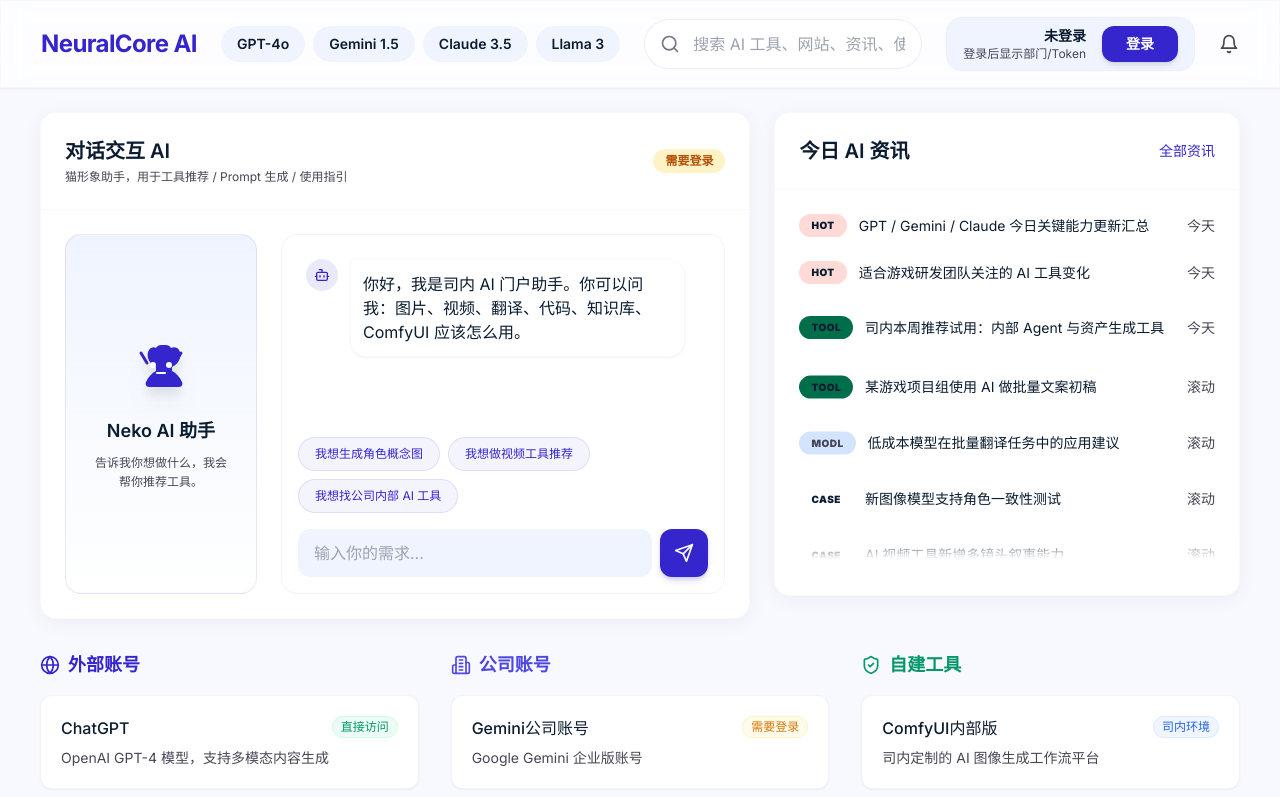
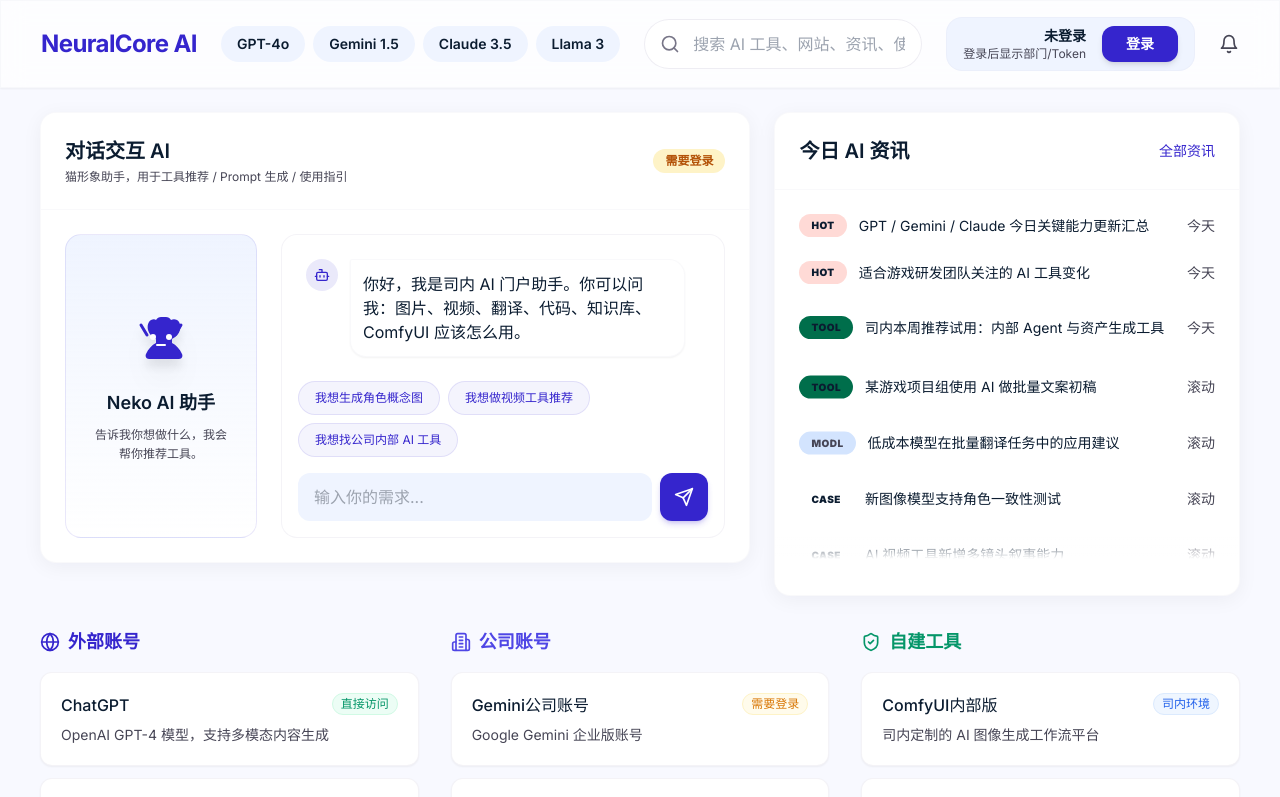
Before and after one commit to fmxs/fmxs, a Next.js app: page / in a window 1280 px wide. Shown: the top 797 px of the page. Built offline with nearby package versions, Linux system fonts and the light colour scheme.

Commit message:
feat：1.修复了滑动聊天消息，主页面自动跳到浏览器底部的问题

```diff
--- a/components/AIChatCard.tsx
+++ b/components/AIChatCard.tsx
@@ -57,14 +57,18 @@ export default function AIChatCard() {
   }
 
   useEffect(() => {
-    if (autoScroll) {
-      messagesEndRef.current?.scrollIntoView({ behavior: 'smooth' })
+    // 确保页面滚动条在顶部（刷新后）
+    window.scrollTo(0, 0)
+  }, [])
+
+  useEffect(() => {
+    if (autoScroll && messagesEndRef.current) {
+      messagesEndRef.current.scrollIntoView({ behavior: 'smooth', block: 'end' })
     }
   }, [messages, autoScroll])
 
   const handleScroll = (e: React.UIEvent<HTMLDivElement>) => {
     const { scrollTop, scrollHeight, clientHeight } = e.currentTarget
-    // 用户手动滚动到接近底部时恢复自动滚动
     if (scrollHeight - scrollTop - clientHeight < 50) {
       setAutoScroll(true)
     } else {
@@ -80,7 +84,7 @@ export default function AIChatCard() {
   return (
     <article className="bg-surface-container-lowest rounded-2xl border border-outline-variant/10 shadow-[0_4px_20px_rgba(15,23,42,0.05)] overflow-hidden flex flex-col max-h-[700px]">
       {/* Card Header */}
-      <div className="p-6 border-b border-outline-variant/10 flex justify-between items-center bg-white/50">
+      <div className="p-6 border-b border-outline-variant/10 flex justify-between items-center bg-white/50 shrink-0">
         <div>
           <h2 className="text-xl font-semibold text-on-surface">对话交互 AI</h2>
           <p className="text-xs text-on-surface-variant mt-1">猫形象助手，用于工具推荐 / Prompt 生成 / 使用指引</p>
@@ -91,9 +95,9 @@ export default function AIChatCard() {
       </div>
 
       {/* Content */}
-      <div className="p-6 flex flex-col lg:flex-row gap-6 flex-1">
+      <div className="p-6 flex flex-col lg:flex-row gap-6 flex-1 min-h-0">
         {/* Cat Assistant Panel */}
-        <div className="lg:w-48 bg-gradient-to-b from-surface-container-low to-primary-fixed/30 rounded-2xl p-6 flex flex-col items-center justify-center text-center border border-primary/10">
+        <div className="lg:w-48 bg-gradient-to-b from-surface-container-low to-primary-fixed/30 rounded-2xl p-6 flex flex-col items-center justify-center text-center border border-primary/10 shrink-0">
           <div className="w-16 h-16 mb-4 relative">
             <Image
               src="/cat-assistant.svg"
@@ -110,9 +114,14 @@ export default function AIChatCard() {
         </div>
 
         {/* Chat Window */}
-        <div className="flex-1 flex flex-col glass-effect rounded-2xl border border-outline-variant/20 p-4 min-h-[360px]">
-          {/* Messages */}
-          <div className="flex-1 space-y-4 overflow-y-auto mb-4 p-2 max-h-[500px]" onScroll={handleScroll}>
+        <div className="flex-1 flex flex-col glass-effect rounded-2xl border border-outline-variant/20 p-4 min-h-0">
+          {/* Messages - isolated scroll container */}
+          <div className="flex-1 min-h-0 overflow-hidden flex flex-col">
+            <div
+              className="flex-1 overflow-y-auto mb-4 p-2 max-h-[440px] overscroll-contain"
+              style={{ overscrollBehavior: 'contain' }}
+              onScroll={handleScroll}
+            >
               {messages.length === 0 && (
                 <div className="flex gap-3">
                   <div className="w-8 h-8 rounded-full bg-primary/10 flex items-center justify-center shrink-0">
@@ -131,9 +140,7 @@ export default function AIChatCard() {
                     </div>
                   )}
                   <div className={`${msg.role === 'user' ? 'bg-primary/10 ml-auto' : 'bg-white border border-outline-variant/10'} p-3 rounded-2xl ${msg.role === 'user' ? 'rounded-tr-sm' : 'rounded-tl-sm'} text-base shadow-sm max-w-[85%]`}>
-                  <ReactMarkdown
-                    remarkPlugins={[remarkGfm]}
-                  >
+                    <ReactMarkdown remarkPlugins={[remarkGfm]}>
                       {msg.content}
                     </ReactMarkdown>
                   </div>
@@ -141,9 +148,10 @@ export default function AIChatCard() {
               ))}
               <div ref={messagesEndRef} />
             </div>
+          </div>
 
           {/* Suggestions */}
-          <div className="flex flex-wrap gap-2 mb-4">
+          <div className="flex flex-wrap gap-2 mb-4 shrink-0">
             {suggestions.map((suggestion) => (
               <button
                 key={suggestion}
@@ -156,7 +164,7 @@ export default function AIChatCard() {
           </div>
 
           {/* Input */}
-          <div className="flex gap-2">
+          <div className="flex gap-2 shrink-0">
             <input
               className="flex-1 bg-surface-container-low border-none focus:ring-2 focus:ring-primary rounded-xl px-4 text-base h-12"
               placeholder="输入你的需求..."
```
Also changed, not shown: 1 other file (tests, documents, lock files or other folders). Lines whose indentation alone changed are shown as unchanged.
